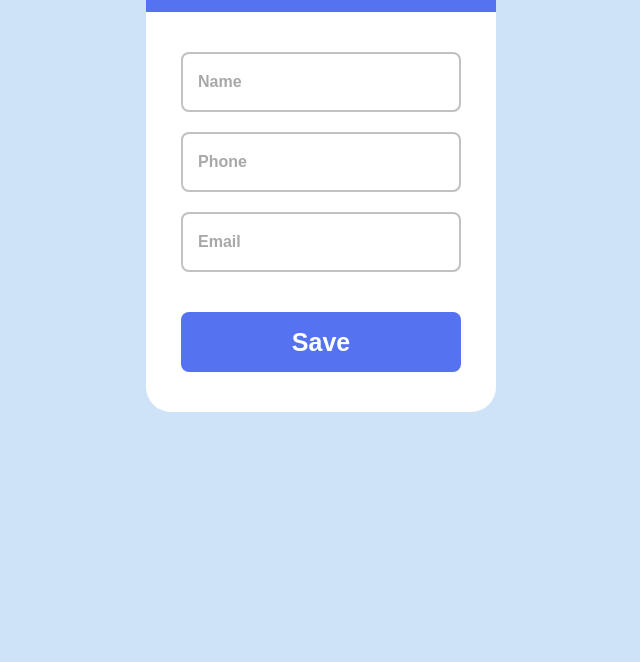
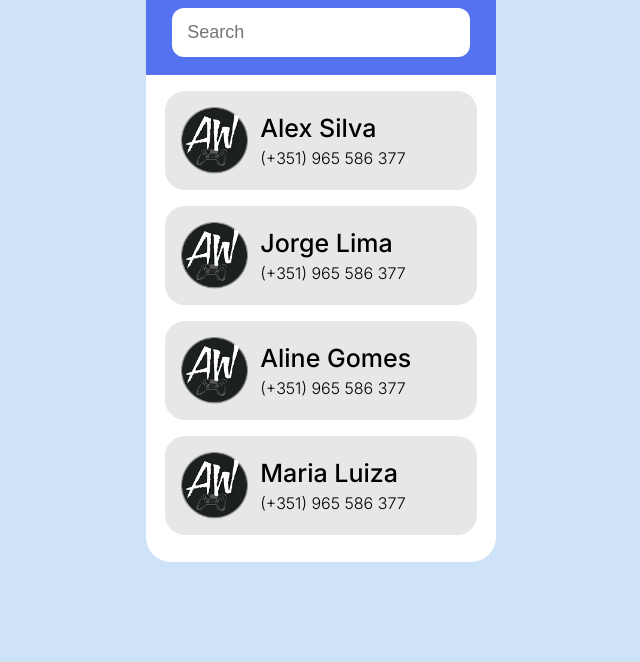
Before and after one commit to AlexWalkerGD/Contact-book, a plain HTML site: page index.html in a window 1280 px wide. Shown: the part 138-800 px from the top of the page, without its empty margins (319-959 px from the left). Drawn offline with Linux system fonts and the light colour scheme.

Commit message:
Contact Book

```diff
--- a/index.html
+++ b/index.html
@@ -30,5 +30,50 @@
         <button id="save">Save</button>
     </div>
 
+    <div id="book">
+        <div id="headerBook">
+            <div>
+                <p>Contacts</p>
+                <button id="close">+</button>
+            </div>
+
+            <input type="search" placeholder="Search">
+        </div>
+        <div id="content">
+            <ul>
+                <li>
+                    <img src="assets/Avatar.png" alt="">
+                    <div>
+                        <a>Alex Silva</a>
+                        <p>(+351) 965 586 377</p>
+                    </div>
+                </li>
+                <li>
+                    <img src="assets/Avatar.png" alt="">
+                    <div>
+                        <a>Jorge Lima</a>
+                        <p>(+351) 965 586 377</p>
+                    </div>
+                </li>
+                <li>
+                    <img src="assets/Avatar.png" alt="">
+                    <div>
+                        <a>Aline Gomes</a>
+                        <p>(+351) 965 586 377</p>
+                    </div>
+                </li>
+                <li><img src="assets/Avatar.png" alt="">
+                    <div>
+                        <a>Maria Luiza</a>
+                        <p>(+351) 965 586 377</p>
+                    </div>
+                </li>
+
+
+
+            </ul>
+        </div>
+    </div>
+
 </body>
 </html>
--- a/style.css
+++ b/style.css
@@ -15,6 +15,98 @@ body{
     font-size: 36px;
 }
 
+#book{
+    background: rgb(255, 255, 255);
+    border-radius: 25px;
+    height: 650px;
+    width: 350px;
+    display: flex;
+    flex-direction: column;
+}
+
+#headerBook{
+    background: rgb(85, 114, 241);
+    border-radius: 25px 25px 0 0;
+    height: 25%;
+    display: flex;
+    flex-direction: column;
+    align-items: center;
+    justify-content: center;
+    font-weight: 600;
+    gap: 22px;
+}
+
+#headerBook div{
+    width: 100%;
+    display: flex;
+    flex-direction: row;
+    align-items: center;
+    gap: 90px;
+    padding-left: 25px;
+}
+
+#headerBook input{
+    width: 85%;
+    height: 30%;
+    border: none;
+    border-radius: 12px;
+    font-size: 18px;
+    padding-left: 15px;
+}
+
+#headerBook button{
+    height: 56px;
+    width: 56px;
+    font-size: 40px;
+    font-family:'Lucida Sans', 'Lucida Sans Regular', 'Lucida Grande', 'Lucida Sans Unicode', Geneva, Verdana, sans-serif;
+    color: white;
+    display: flex;
+    align-items: center;
+    justify-content: center;
+    background: rgba(3, 20, 56, 0.6);
+    border: none;
+    border-radius: 12px;
+}
+
+ul {
+    list-style: none;
+    display: flex;
+    flex-direction: column;
+    align-items: center;
+    gap: 16px;
+    padding: 16px;
+}
+
+ul li {
+  display: flex;
+  align-items: center;
+  padding: 16px;
+  width: 98%;
+  color: black;
+  background: rgba(134, 134, 134, 0.2);
+  border-radius: 20px;
+  gap: 12px;
+
+}
+
+ul li img{
+    width: 24%;
+    height: 24%;
+}
+
+ul li div{
+    font-size: 25px;
+    font-weight: 500;
+    display: flex;
+    flex-direction: column;
+    gap: 5px;
+}
+
+ul li p{
+    font-size: 16px;
+    font-weight: 300;
+}
+
 #newContact{
     background: rgb(255, 255, 255);
     border-radius: 25px;
@@ -22,6 +114,7 @@ body{
     width: 350px;
     display: flex;
     flex-direction: column;
+    display: none;
 }
 
 #headerContact{
@@ -58,7 +151,7 @@ body{
 
 #inputs input{
     height: 60px;
-    border: 2px solid rgba(131, 131, 131, 0.5);
+    border: 2px solid rgba(131, 131, 131, 0.3);
     border-radius: 8px;
     padding-left: 15px;
     font-size: medium;
```
Also changed, not shown: assets/Avatar.png (added).
